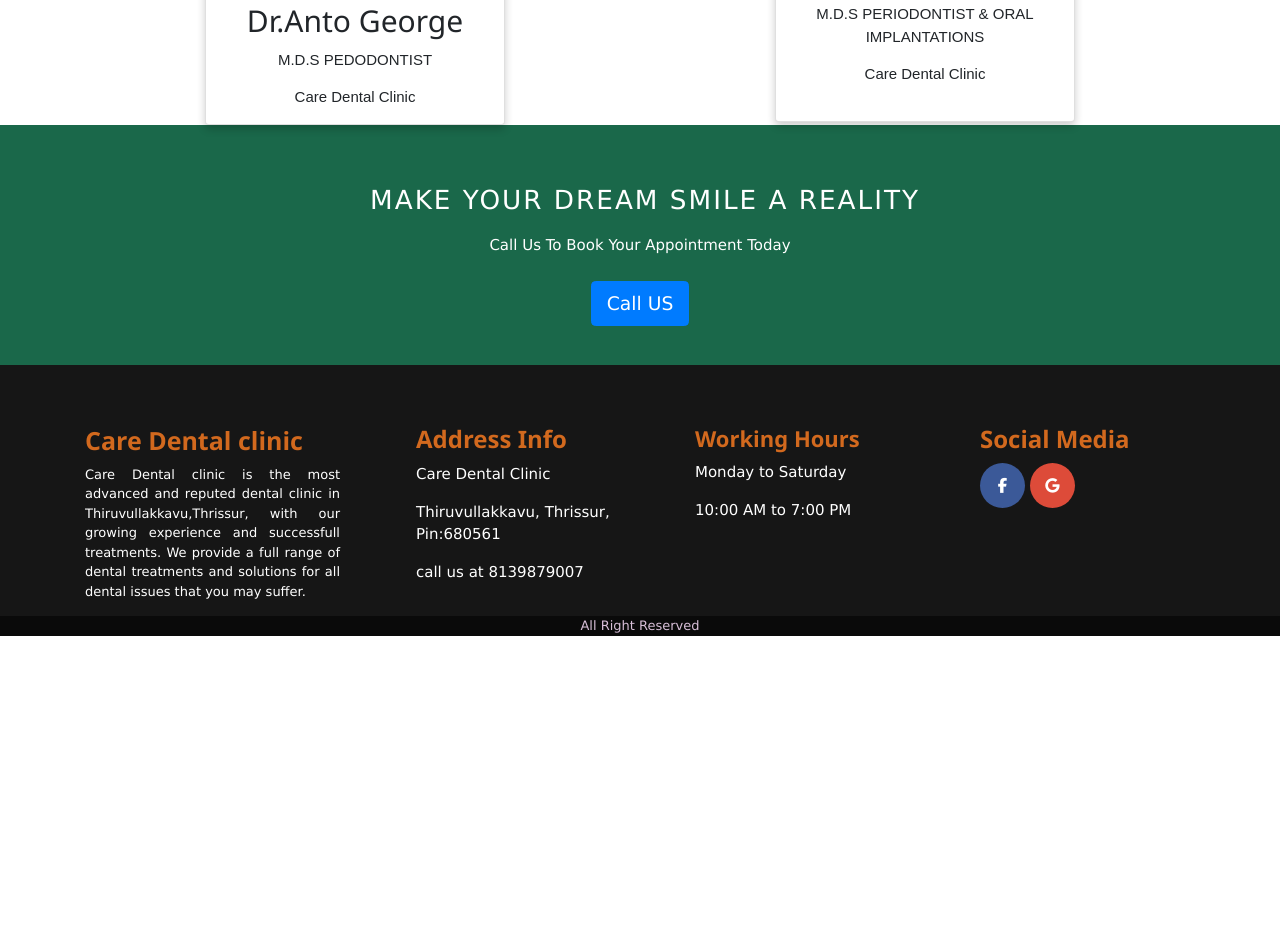
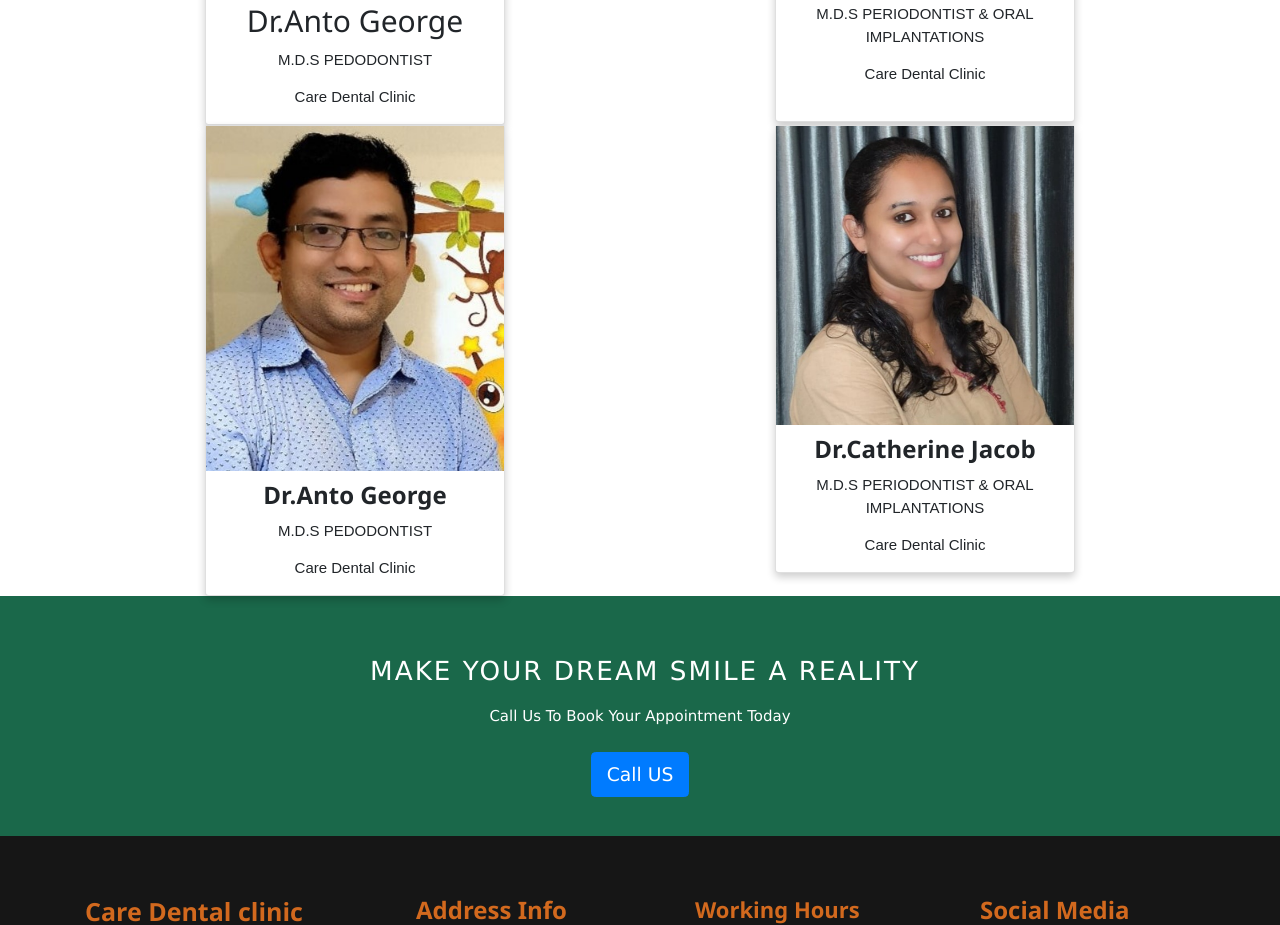
Before and after one commit to vishak369/codeset, a plain HTML site: page index.html in a window 1280 px wide. Shown: the part 4096-5021 px from the top of the page. Before the commit the page ends 4747 px from the top, so only its background shows below. Drawn offline with nearby package versions, Linux system fonts and the light colour scheme.

Commit message:
sunday update4

```diff
--- a/index.html
+++ b/index.html
@@ -328,7 +328,7 @@
     <div class="row">
       <div class="col-md-6" style="">
         <div class="card">
-          <img src="/images/anto.jpg" alt="John" style="width:100%">
+          <img src="/images/anto.jpg" alt="Anto" style="width:100%">
           <h2>Dr.Anto George</h2>
           <p class="titlec">M.D.S PEDODONTIST</p>
           <p>Care Dental Clinic</p>
@@ -338,7 +338,7 @@
 
       <div class="col-md-6" style="">
         <div class="card" style="padding-bottom: 20px">
-          <img src="/images/catherine.jpg" alt="John" style="width:100%">
+          <img src="/images/catherine.jpg" alt="Catherine" style="width:100%">
           <h2>Dr.Catherine Jacob </h2>
           <p class="titlec">M.D.S PERIODONTIST & ORAL IMPLANTATIONS</p>
           <p style="">Care Dental Clinic</p>
@@ -350,6 +350,35 @@
 
 </section>
 
+
+<section>
+  <div class="container">
+    <div class="row">
+      <div class="col-md-6">
+        <div class="card">
+          <img src="images/anto.jpg" alt="Avatar" style="width:100%">
+          <div class="container">
+            <h3><b>Dr.Anto George</b></h3>
+            <p>M.D.S PEDODONTIST</p>
+            <p style="">Care Dental Clinic</p>
+          </div>
+        </div>
+      </div>
+
+      <div class="col-md-6">
+        <div class="card">
+          <img src="images/catherine.jpg" alt="Avatar" style="width:100%">
+          <div class="container">
+            <h3><b>Dr.Catherine Jacob</b></h3>
+            <p>M.D.S PERIODONTIST & ORAL IMPLANTATIONS</p>
+            <p style="">Care Dental Clinic</p>
+          </div>
+        </div>
+      </div>
+    </div>
+  </div>
+
+</section>
 
 
 
```
